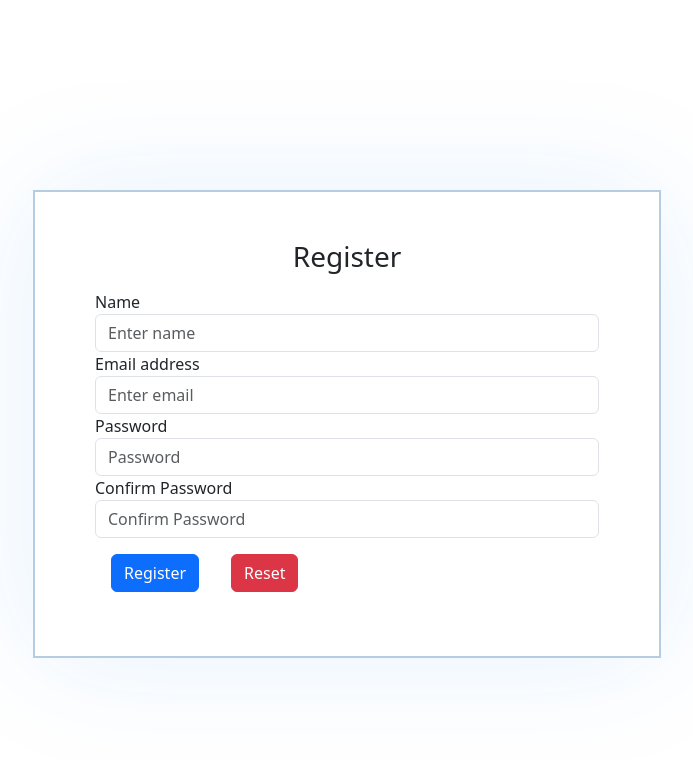
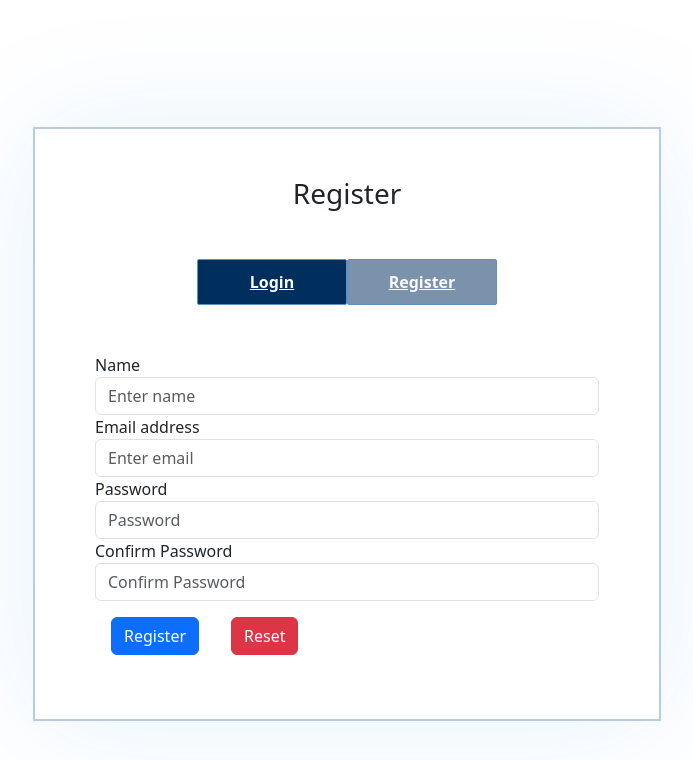
Before and after one commit to Ahmedghoraba99/Exam-System, a React (Create React App) app in the folder examify/: page /register in a window 1280 px wide. Shown: the top 760 px of the page, without its empty margins (293-986 px from the left). Built offline with nearby package versions, Linux system fonts and the light colour scheme.

Commit message:
modify register

```diff
--- a/examify/src/components/register.jsx
+++ b/examify/src/components/register.jsx
@@ -2,6 +2,7 @@
 import React, { useState } from 'react';
 import axios from 'axios';
 import { useNavigate } from 'react-router-dom'; // Import useNavigate
+import { Link } from 'react-router-dom';
 
 export function Register() {
   const [name, setName] = useState('');
@@ -53,6 +54,11 @@ export function Register() {
     <div className="container mt-5">
       <form onSubmit={handleRegister} className="mx-auto p-5" style={{ width: '600px' }}>
         <h1 className="h3 mb-3 text-center">Register</h1>
+
+        <div className="auth-switcher m-5 mx-auto">
+          <Link to="/login" className="switch-button switch-button-active text-light">Login</Link>
+          <Link to="/register" className="switch-button text-light">Register</Link>
+        </div>
 
         {error && <div className="alert alert-danger">{error}</div>}
         {success && <div className="alert alert-success">{success}</div>}
```
